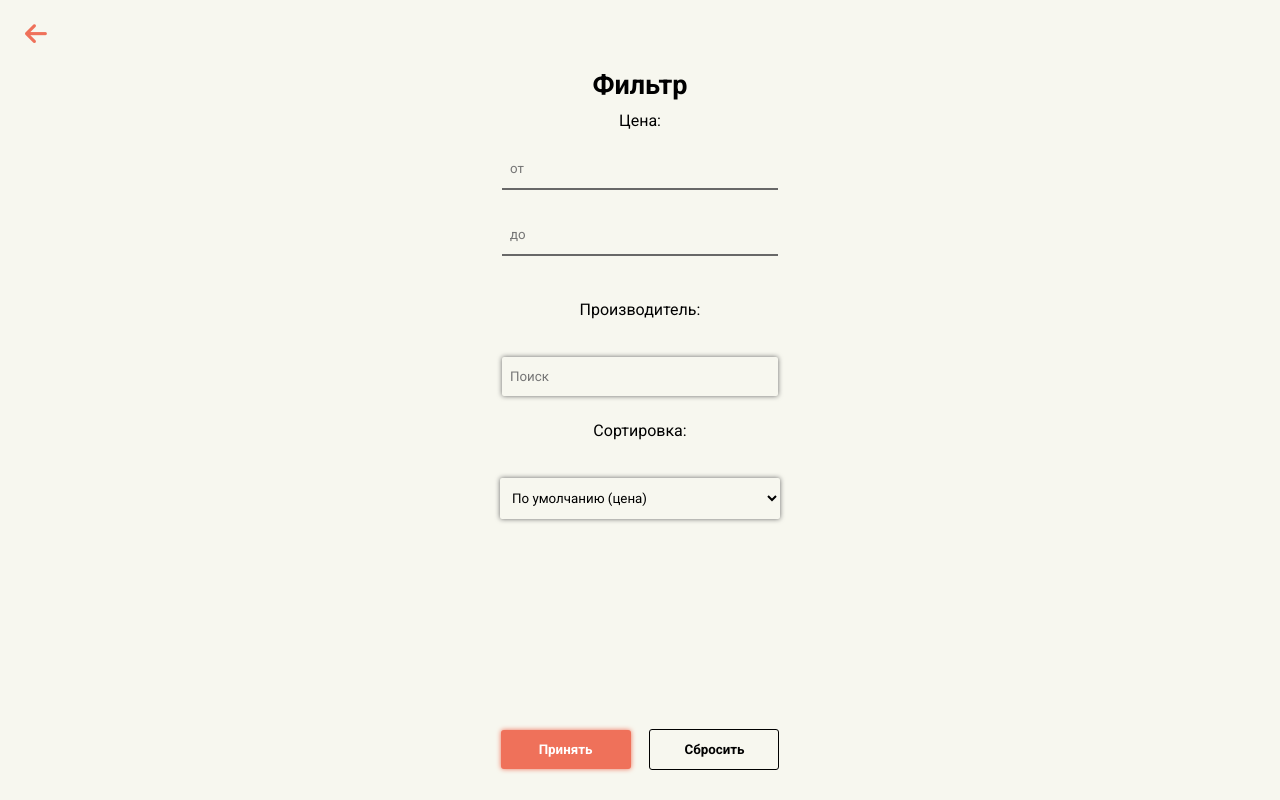
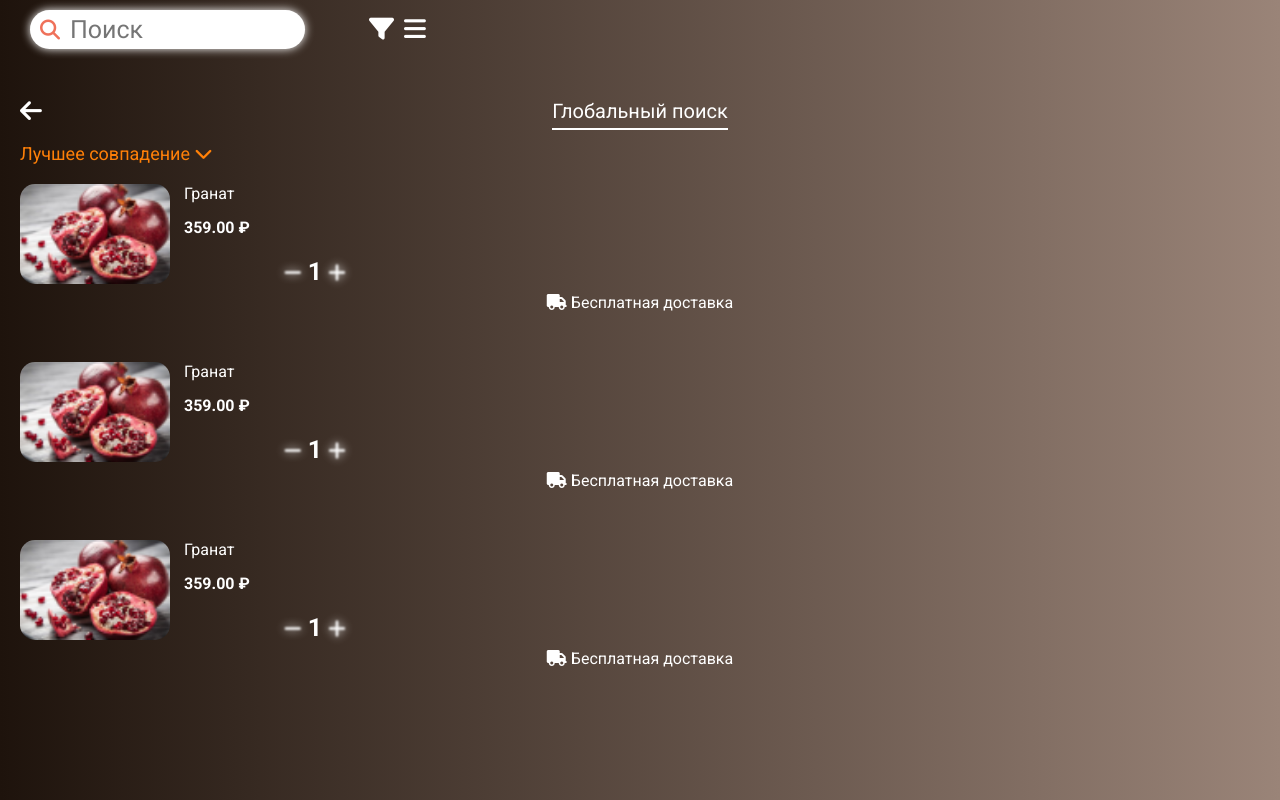
Before and after one commit to Maxim-and-Ko/magazin, a plain HTML site: page index.html in a window 1280 px wide. Drawn offline with Linux system fonts and the light colour scheme.

Commit message:
Add files via upload

```diff
--- a/index.html
+++ b/index.html
@@ -13,141 +13,71 @@
 </head>
 
 <body>
-    <!-- Register -->
-    <div class="popup">
-        <div class="popup_menu">
-            <i class="fas fa-arrow-left" id="close_register"></i>
+    <header>
+        <div class="header_search">
+            <i class="fas fa-search"></i>
+            <input type="text" placeholder="Поиск">
         </div>
-        <div class="popup_header">
-            <h2>Регистрация</h2>
+        <div class="header_filter">
+            <i class="fas fa-filter"></i>
         </div>
-        <div class="popup_body">
-            <input class="inputfolder" type="text" placeholder="Почта"> <br>
-            <input class="inputfolder" type="text" placeholder="Логин"> <br>
-            <input class="inputfolder" type="text" placeholder="Пароль"> <br>
-            <input class="inputfolder" type="text" placeholder="Повторите пароль"> <br>
-            <div class="popup_body_end" style="margin-top: 35vh;">
-                <button class="redbutton">Зарегистрироваться</button>
+        <div class="header_menu">
+            <i class="fas fa-bars"></i>
+        </div>
+    </header>
+
+
+    <div class="body_head">
+        <i class="fas fa-arrow-left"></i>
+        <span>Глобальный поиск</span>
+    </div>
+
+    <p class="goldsort">Лучшее совпадение <i class="fas fa-chevron-down"></i></p>
+
+    <div class="goodslist">
+        <div class="good">
+            <div class="good_picture">
+                <img src="sources/granat.png" alt="">
+            </div>
+            <div class="good_description">
+                <p class="good_head">Гранат</p>
+                <p class="good_price">359.00 ₽</p>
+                <p class="good_amount"><span class="good_operation"><i class="fas fa-minus"></i></span> 1 <span class="good_operation"><i class="fas fa-plus"></i></span></p>
+            </div>
+            <div class="good_info">
+                <i class="fas fa-truck"></i> Бесплатная доставка
             </div>
         </div>
 
-    </div>
-    <!-- Login -->
-    <div class="popup">
-        <div class="popup_menu">
-            <i class="fas fa-arrow-left" id="close_register"></i>
+        <div class="good">
+            <div class="good_picture">
+                <img src="sources/granat.png" alt="">
+            </div>
+            <div class="good_description">
+                <p class="good_head">Гранат</p>
+                <p class="good_price">359.00 ₽</p>
+                <p class="good_amount"><span class="good_operation"><i class="fas fa-minus"></i></span> 1 <span class="good_operation"><i class="fas fa-plus"></i></span></p>
+            </div>
+            <div class="good_info">
+                <i class="fas fa-truck"></i> Бесплатная доставка
+            </div>
         </div>
-        <div class="popup_header">
-            <h2>Авторизация</h2>
-        </div>
-        <div class="popup_body">
 
-            <input class="inputfolder" type="text" placeholder="Логин"> <br>
-            <input class="inputfolder" type="password" placeholder="Пароль"> <br>
-            <p><a href="">Забыли пароль?</a></p>
-
-
-
-        </div>
-        <div class="popup_body_end" >
-            <button class="redbutton">Войти</button>
-            <p style="margin-top: 10px;">Нет аккаунта? <b><a href="">Создать</a></b></p>
+        <div class="good">
+            <div class="good_picture">
+                <img src="sources/granat.png" alt="">
+            </div>
+            <div class="good_description">
+                <p class="good_head">Гранат</p>
+                <p class="good_price">359.00 ₽</p>
+                <p class="good_amount"><span class="good_operation"><i class="fas fa-minus"></i></span> 1 <span class="good_operation"><i class="fas fa-plus"></i></span></p>
+            </div>
+            <div class="good_info">
+                <i class="fas fa-truck"></i> Бесплатная доставка
+            </div>
         </div>
     </div>
-    <!-- Create profile -->
-    <div class="popup">
-        <div class="popup_menu">
-            <i class="fas fa-arrow-left" id="close_register"></i>
-        </div>
-        <div class="popup_header">
-            <h2>Создать ваш профиль</h2>
-        </div>
-        <div class="popup_body">
 
-            <div class="avatar">
-                <img src="sources/unnamed.jpg" alt="Avatar">
-                <div class="avatar_add">+</div>
-            </div>
-
-            <input class="inputfolder" type="text" placeholder="Имя"> <br>
-            <input class="inputfolder" type="text" placeholder="Фамилия"> <br>
-            <input class="inputfolder" type="text" placeholder="Город"> <br>
-
-
-
-        </div>
-        <div class="popup_body_end" >
-            <button class="redbutton">Принять</button>
-        </div>
-
-    </div>
-    <!-- Order info -->
-    <div class="popup">
-        <div class="popup_menu">
-            <i class="fas fa-arrow-left" id="close_register"></i>
-        </div>
-        <div class="popup_header">
-            <h2>Информация о заказе</h2>
-        </div>
-        <div class="popup_body">
-
-
-
-                <input class="inputfolder" type="text" placeholder="Введите Ваше местоположение">
-
-            <br>
-            <a href="">
-                <p><i style="margin-right: 5px;" class="fas fa-location-arrow"></i>Использовать моё местоположение</p>
-            </a>
-            <div class="infofolder">
-                <i class="fas fa-clock"></i>
-               <span>Информация о заказе, что и куда прибыло</span>
-            </div>
-
-
-
-
-        </div>
-        <div class="popup_body_end" >
-            <button class="redbutton">Принять</button>
-        </div>
-
-    </div>
-    <!-- Filter & Sort 1 -->
-    <div class="popup">
-        <div class="popup_menu">
-            <i class="fas fa-arrow-left" id="close_register"></i>
-        </div>
-        <div class="popup_header">
-            <h2>Фильтр</h2>
-        </div>
-        <div class="popup_body">
-
-            <p>Цена:</p><br>
-            <input class="inputfolder_outlined" type="text" placeholder="от"><br>
-            <input class="inputfolder_outlined" type="text" placeholder="до"><br><br>
-            <p>Производитель:</p><br><br>
-            <input class="inputfolder" type="text" placeholder="Поиск">
-            <p>Сортировка:</p><br><br>
-            <select class="inputfolder" type="text" style="width: 280px;">
-                <option value="">По умолчанию (цена)</option>
-                <option value="">По цене</option>
-                <option value="">По названию</option>
-                <option value="">По производителю</option>
-            </select>
-
-
-
-
-
-
-        </div>
-        <div class="popup_body_end">
-            <button class="redbutton" style="width: 130px;">Принять</button>
-            <button class="graybutton" style="width: 130px; margin-left: 15px;">Сбросить</button>
-        </div>
-
-    </div>
 </body>
 
 </html>
--- a/sources/css/main.css
+++ b/sources/css/main.css
@@ -6,6 +6,115 @@
 a {
     text-decoration: none;
 }
+body {
+    background: linear-gradient(90deg, #1E130C 0%, #9A8478 100%);
+
+}
+header {
+    display: flex;
+    color: #fff;
+    /* width: 100%; */
+    padding: 10px;
+    font-size: 20px;
+}
+.header_search {
+    position: relative;
+    margin-left: 20px;
+}
+.header_search input {
+    padding: 5px 5px 5px 40px;
+    font-size: 25px;
+    border-radius: 20px;
+    box-shadow: 0 0 10px #fff;
+    border: none;
+    width: 70%;
+}
+.header_search .fas {
+    color: #ef715a;
+    position: absolute;
+    top: 10px;
+    left: 10px;
+}
+.header_filter .fas {
+    font-size: 25px;
+    margin: 7px 0 0 10px;
+}
+.header_menu .fas {
+    font-size: 25px;
+    margin: 7px 0 0 10px;
+}
+
+
+.body_head {
+    margin-top: 40px;
+    display: inline-block;
+    color: #fff;
+    text-align: center;
+    width: 100%;
+    position: relative;
+}
+.body_head .fas {
+    position: absolute;
+    left: 20px;
+    font-size: 25px;
+}
+.body_head span {
+    border-bottom: 2px solid #fff;
+    padding-bottom: 5px;
+    font-size: 20px;
+}
+
+.goldsort {
+    margin-top: 20px;
+    font-size: 18px;
+    color: #FF8008;
+    margin-left: 20px;
+}
+
+.goodslist {
+    padding: 20px;
+}
+.good {
+    color: #fff;
+    margin-bottom: 50px;
+}
+.good_picture {
+    width: 150px;
+    height: 100px;
+    display: inline-block;
+
+}
+.good_picture img {
+    width: inherit;
+    height: inherit;
+    border-radius: 15px;
+}
+.good_description {
+    display: inline-block;
+    vertical-align: top;
+    margin-left: 10px;
+}
+.good_price {
+    margin-top: 15px;
+    font-weight: 600;
+}
+.good_amount {
+    font-weight: 700;
+    font-size: 25px;
+    margin-left: 100px;
+    margin-top: 20px;
+}
+.good_operation {
+    text-shadow: 0 0 10px #fff;
+    /* background: rgba(196, 196, 196, 0.7); */
+    filter: blur(1px);
+    border-radius: 15px;
+    font-size: 20px;
+}
+.good_info {
+    text-align: center;
+    margin-top: 5px;
+}
 /* Popups */
 .popup {
     width: 100%;
@@ -13,6 +122,10 @@ a {
     background: #f7f7ef;
     position: fixed;
     z-index: 100;
+    overflow-y: scroll;
+}
+.popup .fas {
+    color: #ef715a;
 }
 .popup_menu {
     margin: 20px 25px;
@@ -26,15 +139,12 @@ a {
 .popup_body {
     padding-top: 10px;
     text-align: center;
-    overflow-y: scroll;
-    height: 58%;
+
 }
 .popup_body_end {
     background: #f7f7ef;
     width: 100%;
     text-align: center;
-    position: absolute;
-    bottom: 0;
     padding: 30px 0;
 }
 .choose_fullwidth {
@@ -131,6 +241,3 @@ a {
     margin: 6px;
     font-size: 25px;
 }
-.fas {
-    color: #ef715a !important;
-}
```
Also changed, not shown: auth.html (added, +23 -0 lines), createprofile.html (added, +28 -0 lines), filter.html (added, +37 -0 lines), orderinfo.html (added, +33 -0 lines), registration.html (added, +19 -0 lines), sources/granat.png (added), sources/images/background.png (added).
